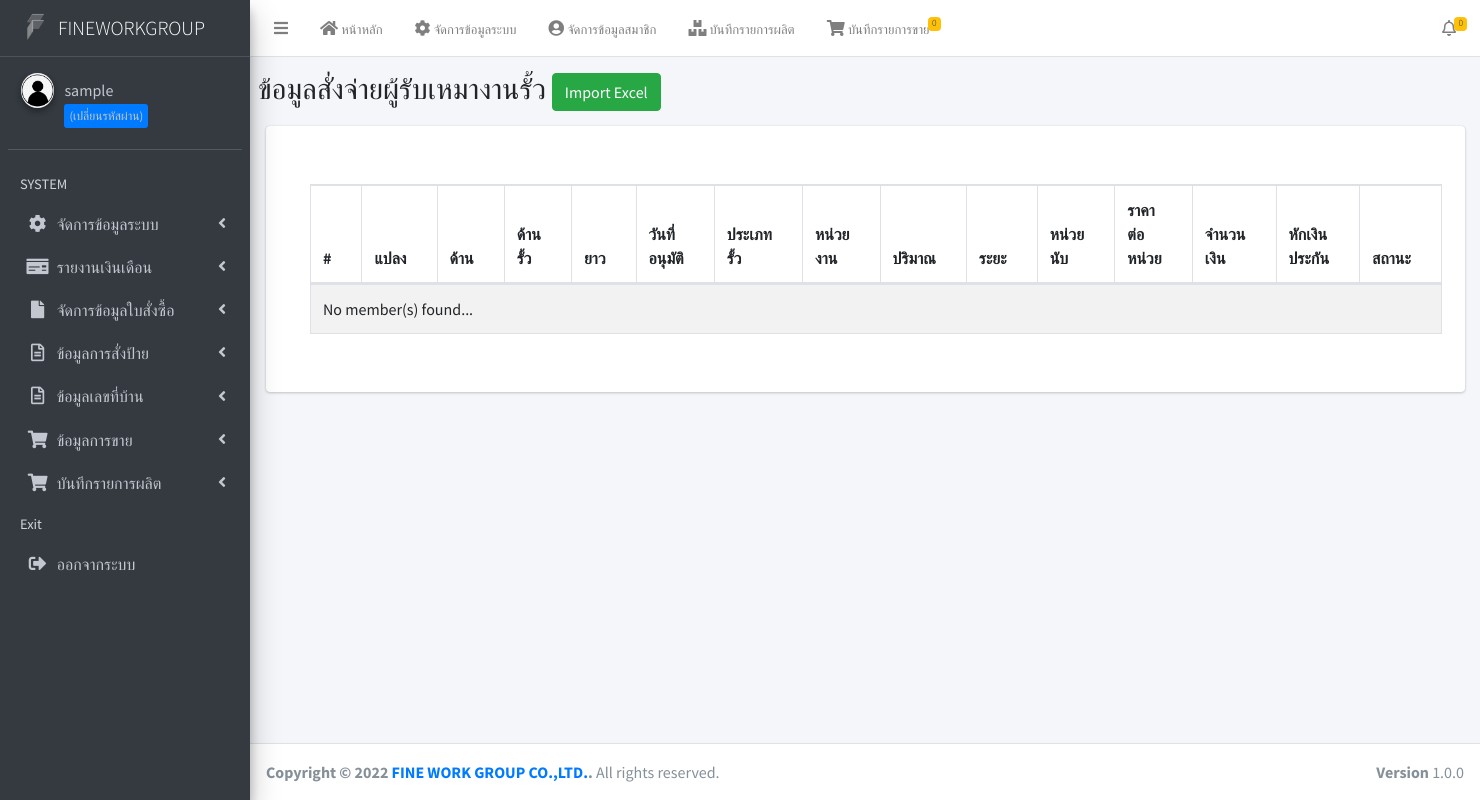
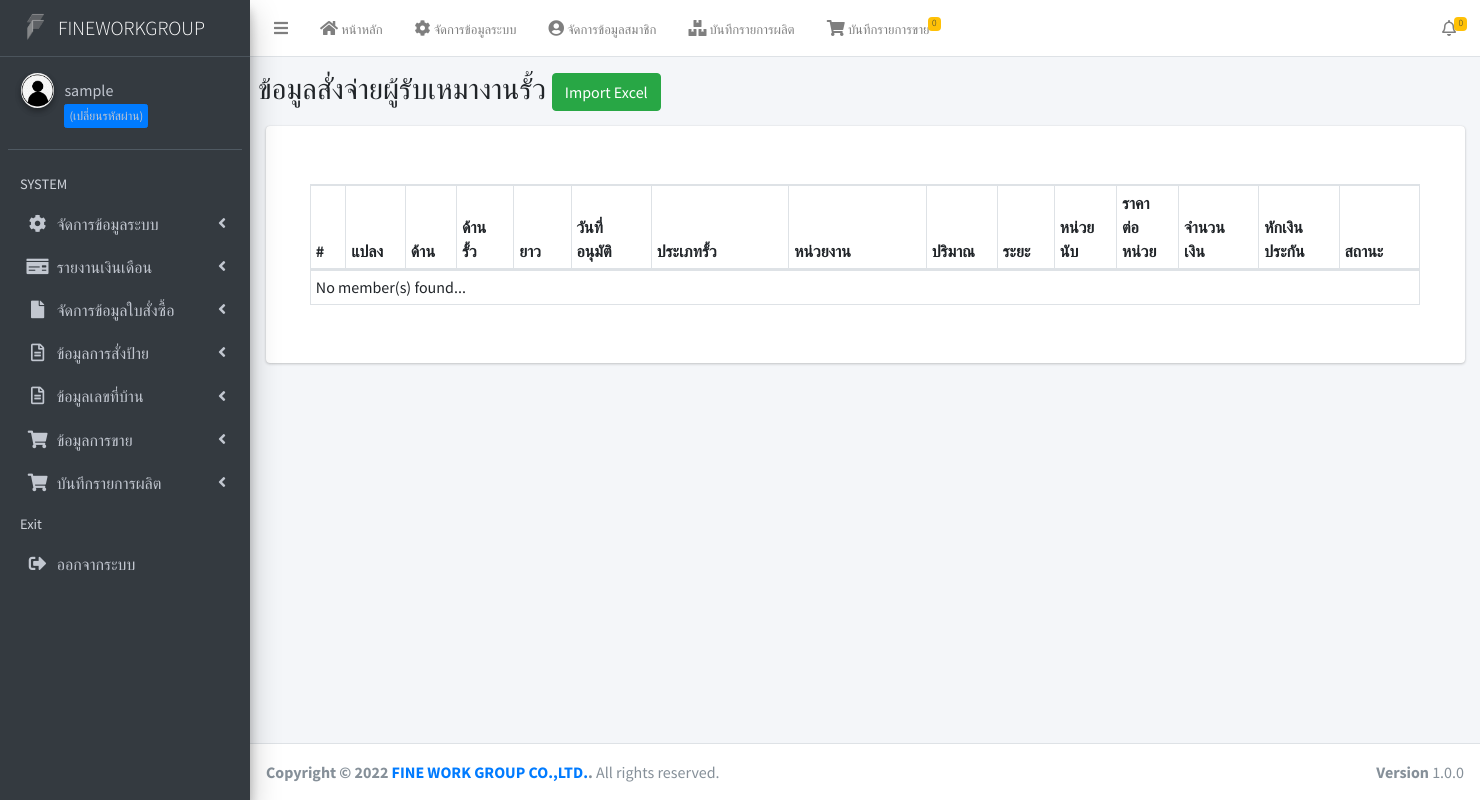
Before and after one commit to Antace/fwgproject, a PHP site: page /admin/lh.php in a window 1480 px wide. Run offline with PHP 8.4, Linux system fonts and the light colour scheme; the visitor is signed in with stand-in values (Sample User, id 1); data that the repository does not hold is empty; some libraries are stand-ins or nearby versions.

Commit message:
Update lh_list.php

```diff
--- a/admin/lh_list.php
+++ b/admin/lh_list.php
@@ -66,7 +66,7 @@ if(!empty($_GET['status'])){
             </div>
 
             <!-- Data list table -->
-            <table id="example1" style="width: 100%" class="table table-striped table-bordered">
+            <table id="example1" style="width: 100%" class="table table-bordered table-hover table-sm">
                 <thead class="">
                     <tr>
                         <th width='3%'>#</th>
```
